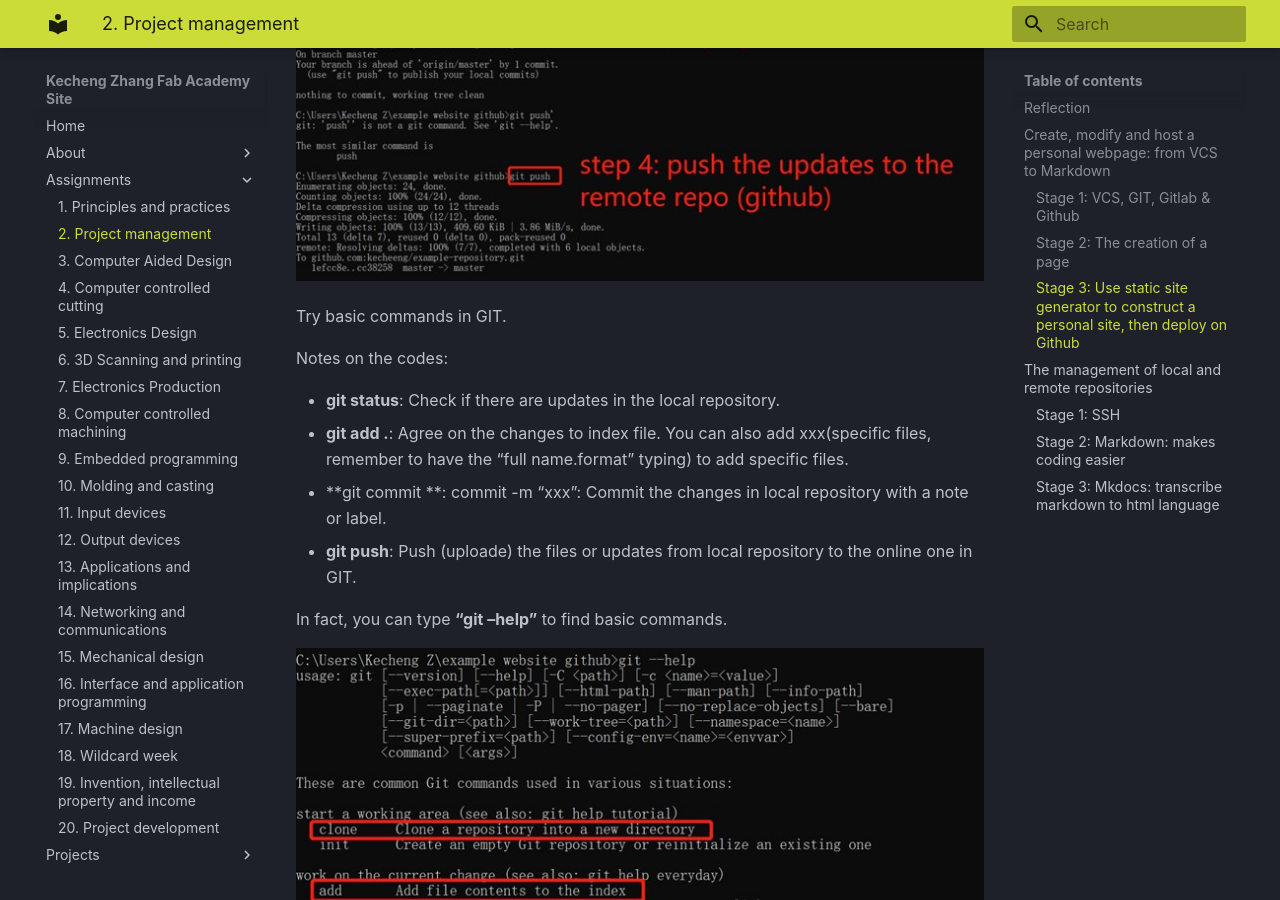
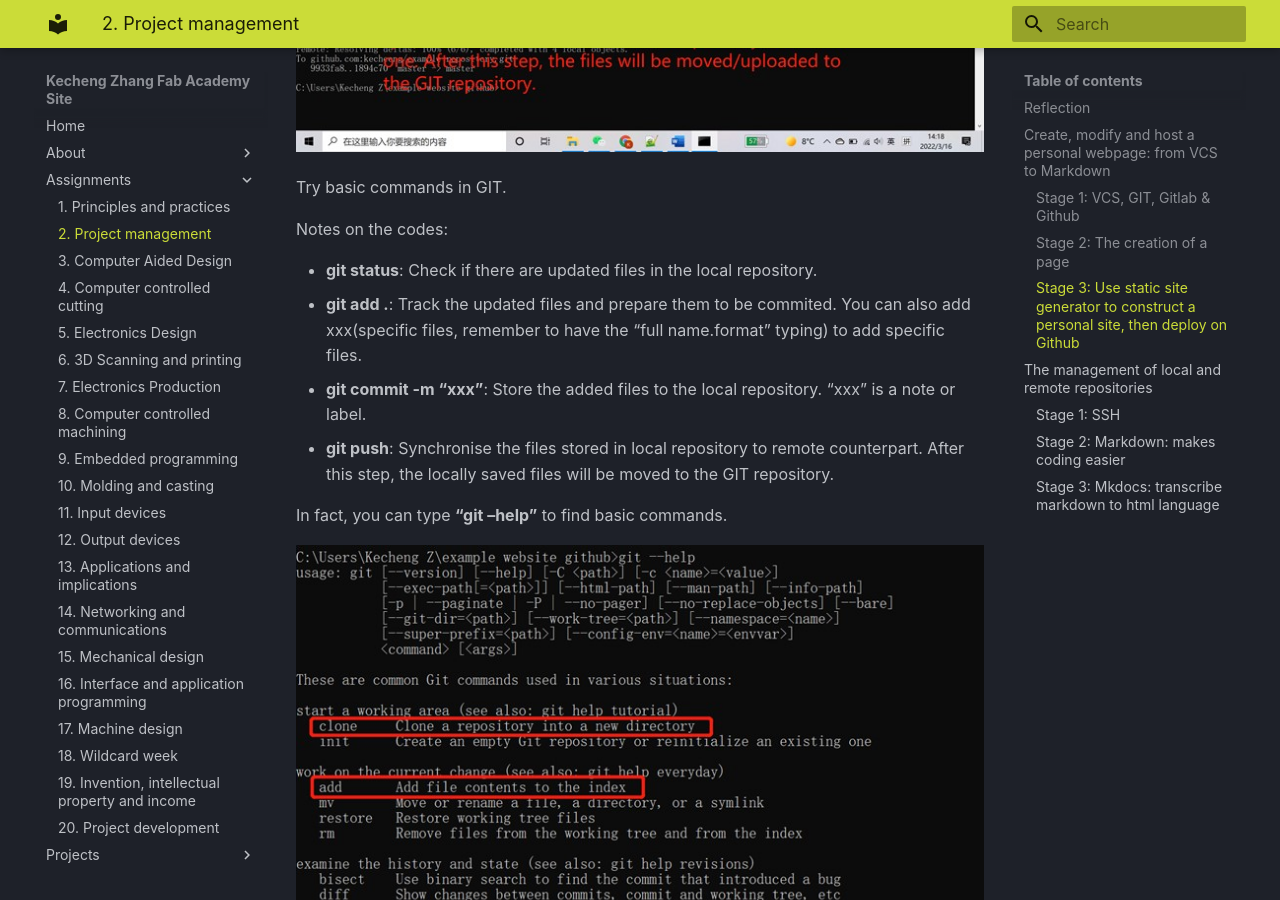
Before and after one commit to kecheeng/example-repository, an MkDocs documentation site: the page built from _docs/assignments/week02.md, in a window 1280 px wide and 900 px high, scrolled down 6795 px. Built offline with MkDocs 1.6.1 and Material for MkDocs 9.7.7, drawn with Linux system fonts in a browser that asks for light colours; some of the changed text lies outside the part shown.

Commit message:
deploying website

```diff
--- a/_docs/assignments/week02.md
+++ b/_docs/assignments/week02.md
@@ -117,10 +117,10 @@
 
 Notes on the codes:
 
-- **git status**: Check if there are updates in the local repository.
-- **git add .**: Agree on the changes to index file. You can also add xxx(specific files, remember to have the "full name.format" typing) to add specific files.
-- **git commit **: commit -m "xxx": Commit the changes in local repository with a note or label.
-- **git push**: Push (uploade) the files or updates from local repository to the online one in GIT.
+- **git status**: Check if there are updated files in the local repository.
+- **git add .**: Track the updated files and prepare them to be commited. You can also add xxx(specific files, remember to have the "full name.format" typing) to add specific files.
+- **git commit -m "xxx"**: Store the added files to the local repository. "xxx" is a note or label.
+- **git push**: Synchronise the files stored in local repository to remote counterpart. After this step, the locally saved files will be moved to the GIT repository.
 
 In fact, you can type **"git --help"** to find basic commands.
 
@@ -139,6 +139,12 @@
 ![](../images/createweb11.jpg)
 
 **Step 9** Fork my personal information based on the student template.
+
+To do so, open *mkdocs.yml* at the local repository with notepad++.
+
+![](../images/mkdocs1.jpg)
+
+Then, I practised changing the title, adding a dark mode, the new colour of the webpage for spring, and customizing my social media information.
 
 ![](../images/createweb15.jpg)
 
```
Also changed, not shown: _docs/assignments/week05.md (+1 -1 lines), _docs/images/gh1.jpg, _docs/images/mkdocs1.jpg (added), 2 other files.
